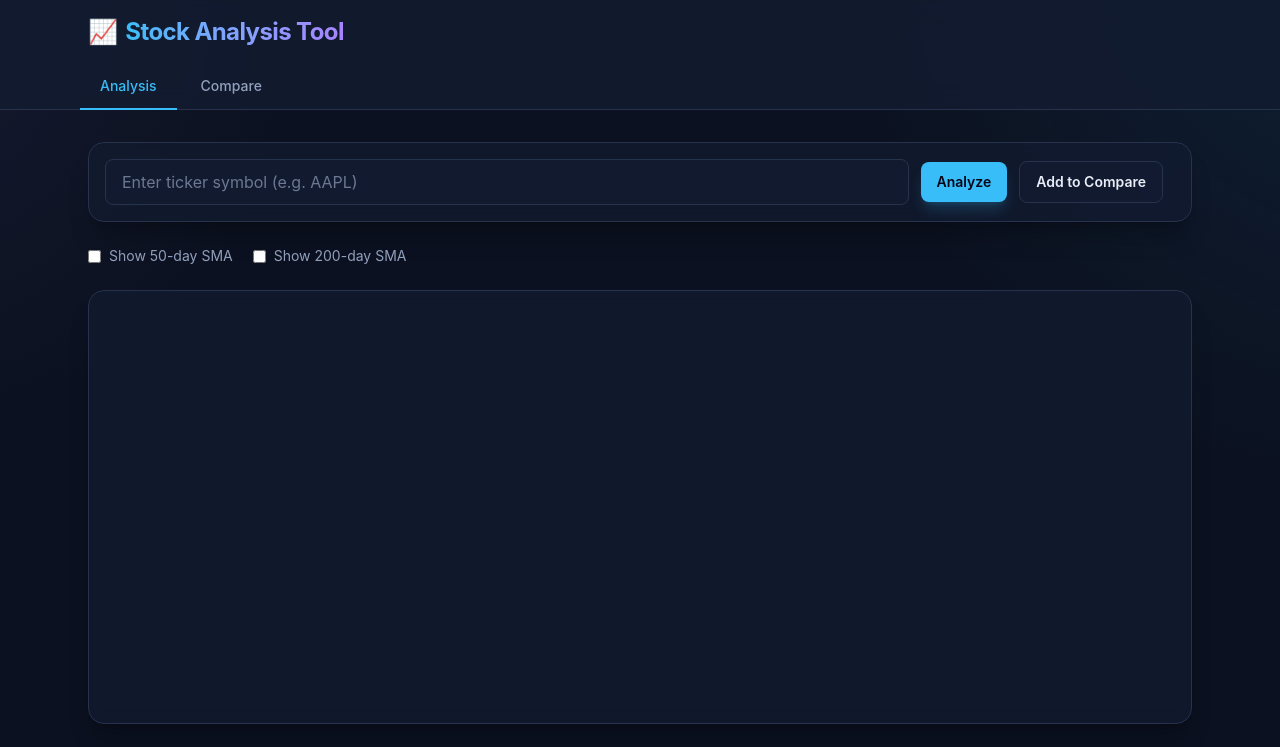
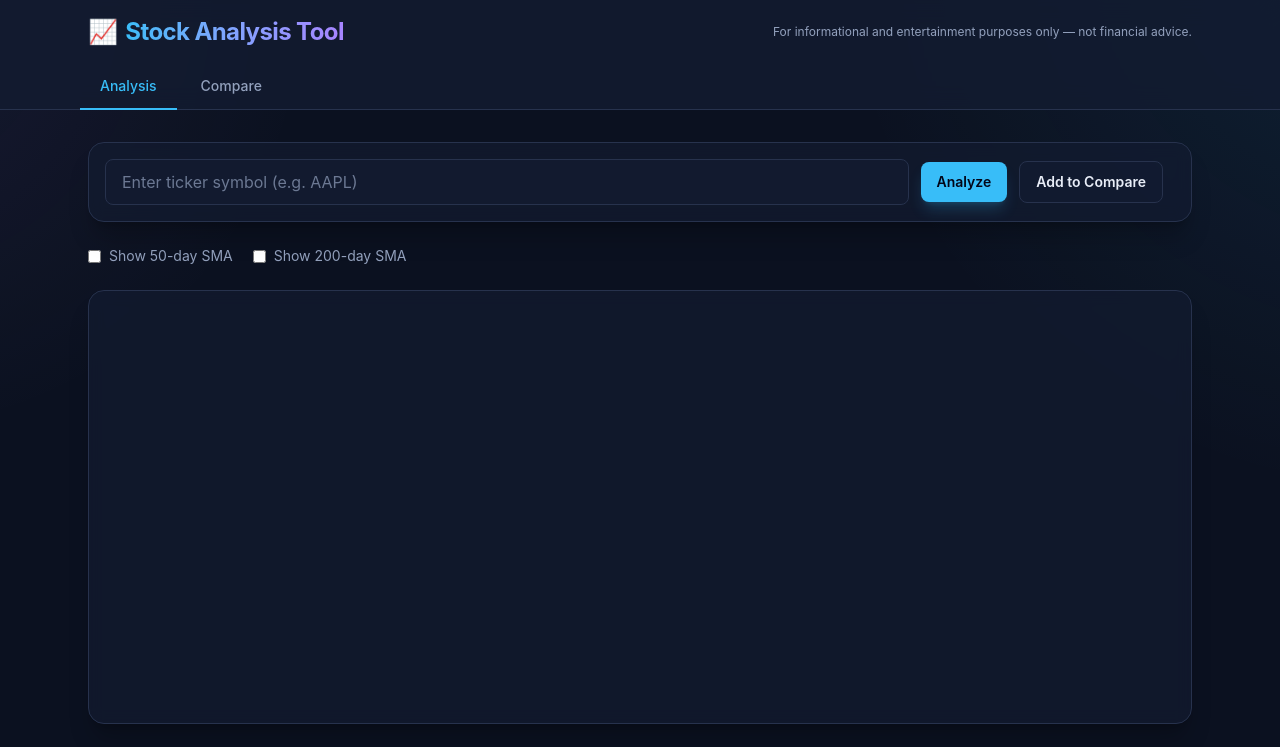
Before and after one commit to Limozi1234/stock-analysis, a website: page index.html in a window 1280 px wide. Shown: the top 747 px of the page. Drawn offline with nearby package versions, Linux system fonts and the light colour scheme.

Commit message:
Add 'informational and entertainment purposes only' disclaimer
Co-Authored-By: Claude Opus 4.8 <noreply@anthropic.com>

```diff
--- a/index.html
+++ b/index.html
@@ -19,6 +19,7 @@
           Stock Analysis Tool
         </span>
       </h1>
+      <div class="text-xs text-muted">For informational and entertainment purposes only — not financial advice.</div>
     </div>
 
     <!-- Tabs -->
```
